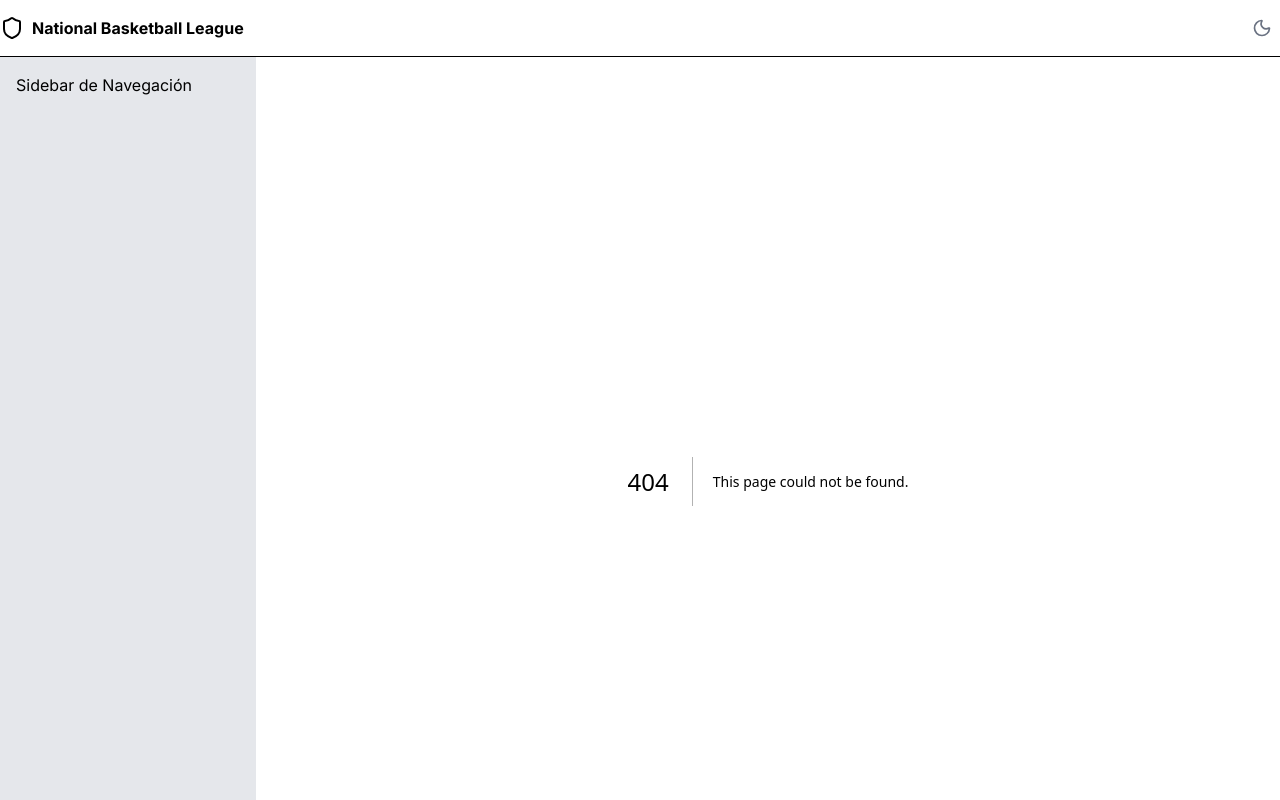
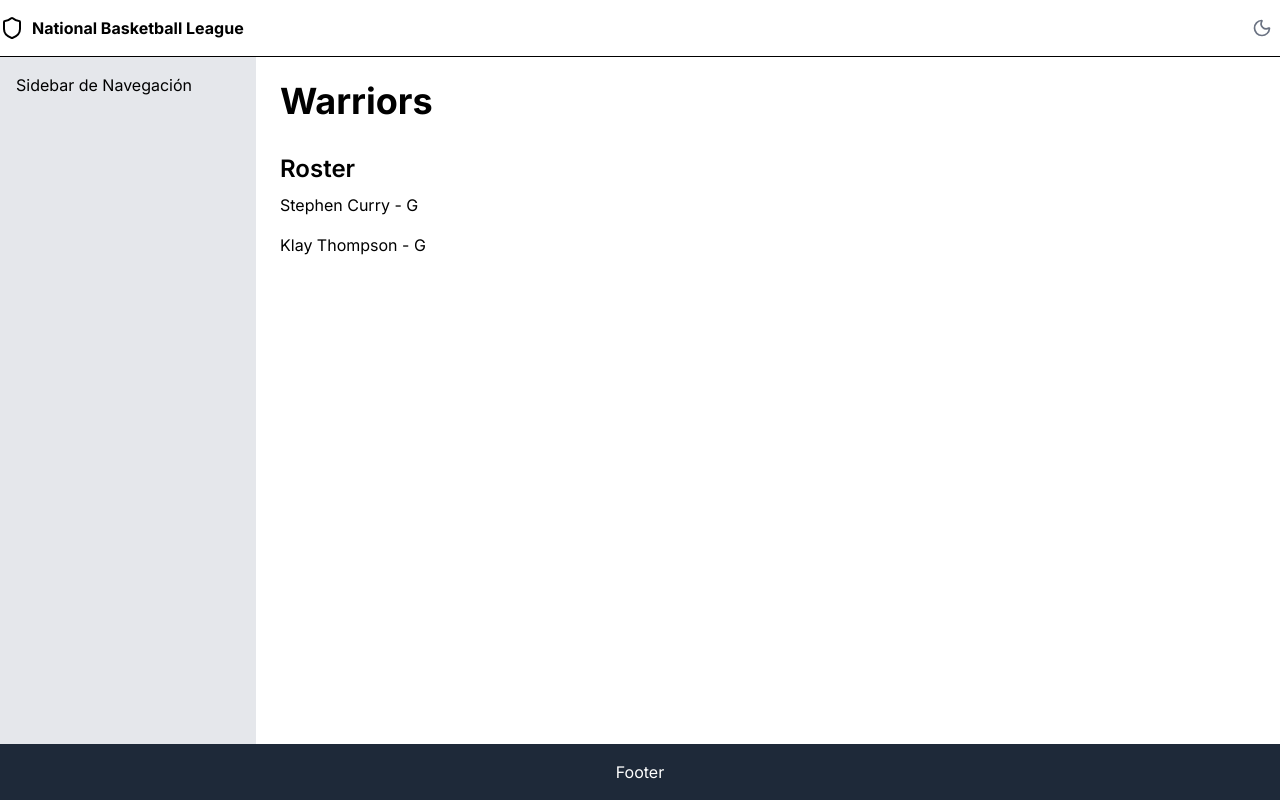
Before and after one commit to damunoz96/national-basketball-league, a Next.js app: page /teams/1 in a window 1280 px wide. Before the commit this address had no page. Shown: the top 800 px of the page. Built offline with nearby package versions, Linux system fonts and the light colour scheme.

Commit message:
refactor: Implement Screaming Architecture for 'teams' feature

```diff
--- a/src/app/page.tsx
+++ b/src/app/page.tsx
@@ -1,5 +1,4 @@
-import { TeamCard } from "@/components";
-
+import { TeamCard } from "@/app/teams/_components/TeamCard";
 export default function Home() {
   const teams = [
     {
@@ -23,6 +22,7 @@ export default function Home() {
       <div className="grid grid-cols-1 sm:grid-cols-2 lg:grid-cols-3 xl:grid-cols-4 gap-6">
         {teams.map((team) => (
           <TeamCard
+            id={team.id}
             key={team.id}
             name={team.name}
             city={team.city}
--- /dev/null
+++ b/src/app/teams/[teamId]/page.tsx
@@ -0,0 +1,59 @@
+interface TeamPageProps {
+  params: {
+    teamId: string; // the name of "teamId" must coincide with the name of the folder [teamId]
+  };
+}
+
+const teams = [
+  {
+    id: 1,
+    name: "Warriors",
+    city: "Golden State",
+    logoUrl: "/logos/Golden_State_Warriors.svg",
+  },
+  {
+    id: 2,
+    name: "Lakers",
+    city: "Los Angeles",
+    logoUrl: "/logos/lakers.svg",
+  },
+  { id: 3, name: "Celtics", city: "Boston", logoUrl: "/logos/celtics.svg" },
+  { id: 4, name: "Bulls", city: "Chicago", logoUrl: "/logos/bulls.svg" },
+];
+
+const players = [
+  { id: 101, name: "Stephen Curry", teamId: 1, position: "G" },
+  { id: 102, name: "Klay Thompson", teamId: 1, position: "G" },
+  { id: 103, name: "Kobe Bryant", teamId: 2, position: "G" },
+  { id: 104, name: "LeBron James", teamId: 2, position: "G" },
+  { id: 105, name: "Shanon Brown", teamId: 3, position: "G" },
+  { id: 106, name: "Jayson Tatum", teamId: 3, position: "G" },
+  { id: 107, name: "Lonzo Ball", teamId: 4, position: "G" },
+  { id: 108, name: "Zach Lavine", teamId: 4, position: "G" },
+];
+
+const getTeamData = (teamId: string) => {
+    const team = teams.find(t => t.id === parseInt(teamId));
+    const teamPlayers = players.filter(p => p.teamId === parseInt(teamId));
+    return { team, players: teamPlayers};
+}
+
+export default function TeamDetailPage ( {params} : TeamPageProps ) {
+    const { team, players } = getTeamData(params.teamId);
+    if (!team) {
+        return <div className="text-red-500">Team not found</div>;
+    }
+    return (
+        <div>
+            <h1 className="text-4xl font-bold">
+                {team.name}
+            </h1>
+            <h2 className="text-2xl mt-8 font-semibold">Roster</h2>
+            <ul>
+                {players.map(player => (
+                    <li key={player.id} className="py-2"> {player.name} - {player.position}</li>
+                ))}
+            </ul>
+        </div>
+    )
+}
--- /dev/null
+++ b/src/app/teams/_components/TeamCard.tsx
@@ -0,0 +1,34 @@
+import { MapPin } from "lucide-react";
+import Image from "next/image";
+import Link from "next/link";
+
+interface TeamCardProps {
+    id: number
+    name: string;
+    city: string;
+    logoUrl: string;
+}
+
+export const TeamCard = ({id, name, city, logoUrl}: TeamCardProps) => {
+    return (
+      <Link href={`/teams/${id}`} className="block">
+        <div className="group rounded-lg border bg-card text-card-foreground shadow-sm transition-all hover:shadow-lg">
+          <div className="relative h-40 w-full">
+            <Image
+              src={logoUrl}
+              alt={`${name} logo`}
+              fill
+              className="object-contain p-4"
+            />
+          </div>
+          <div className="p-4 border-t">
+            <h3 className="text-lg font-semibold">{name}</h3>
+            <div>
+              <MapPin className="h-4 w-4 mr-1.5" />
+              <span>{city}</span>
+            </div>
+          </div>
+        </div>
+      </Link>
+    );
+}
--- /dev/null
+++ b/src/app/teams/_components/index.tsx
@@ -0,0 +1 @@
+export { TeamCard } from "./TeamCard";
--- a/src/components/TeamCard.tsx
+++ /dev/null
@@ -1,30 +0,0 @@
-import { MapPin } from "lucide-react";
-import Image from "next/image";
-
-interface TeamCardProps {
-    name: string;
-    city: string;
-    logoUrl: string;
-}
-
-export const TeamCard = ({name, city, logoUrl}: TeamCardProps) => {
-    return (
-      <div className="group rounded-lg border bg-card text-card-foreground shadow-sm transition-all hover:shadow-lg">
-        <div className="relative h-40 w-full">
-          <Image
-            src={logoUrl}
-            alt={`${name} logo`}
-            fill
-            className="object-contain p-4"
-          />
-        </div>
-        <div className="p-4 border-t">
-          <h3 className="text-lg font-semibold">{name}</h3>
-          <div>
-            <MapPin className="h-4 w-4 mr-1.5" />
-            <span>{city}</span>
-          </div>
-        </div>
-      </div>
-    );
-}
--- a/src/components/Header.tsx
+++ b/src/components/layout/Header.tsx
@@ -1,5 +1,5 @@
 import { Shield } from "lucide-react";
-import { ThemeToggle } from "./ThemeToggle";
+import { ThemeToggle } from "../ui/ThemeToggle";
 
 export const Header = () => {
     return (
```
Also changed, not shown: src/components/index.tsx (+4 -5 lines), src/components/layout/Footer.tsx (renamed from src/components/Footer.tsx), src/components/layout/Sidebar.tsx (renamed from src/components/Sidebar.tsx), src/components/ui/ThemeToggle.tsx (renamed from src/components/ThemeToggle.tsx).
